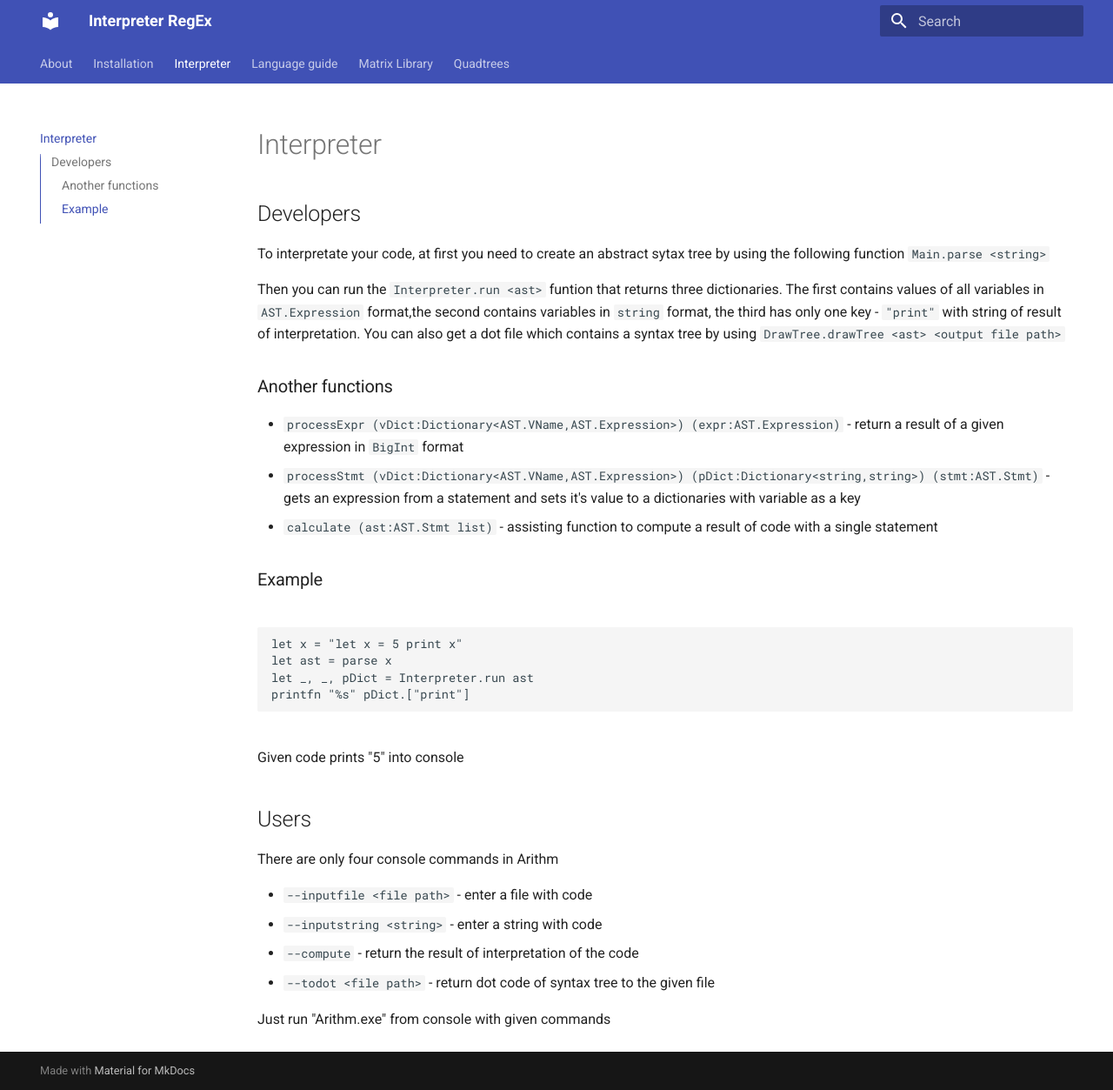
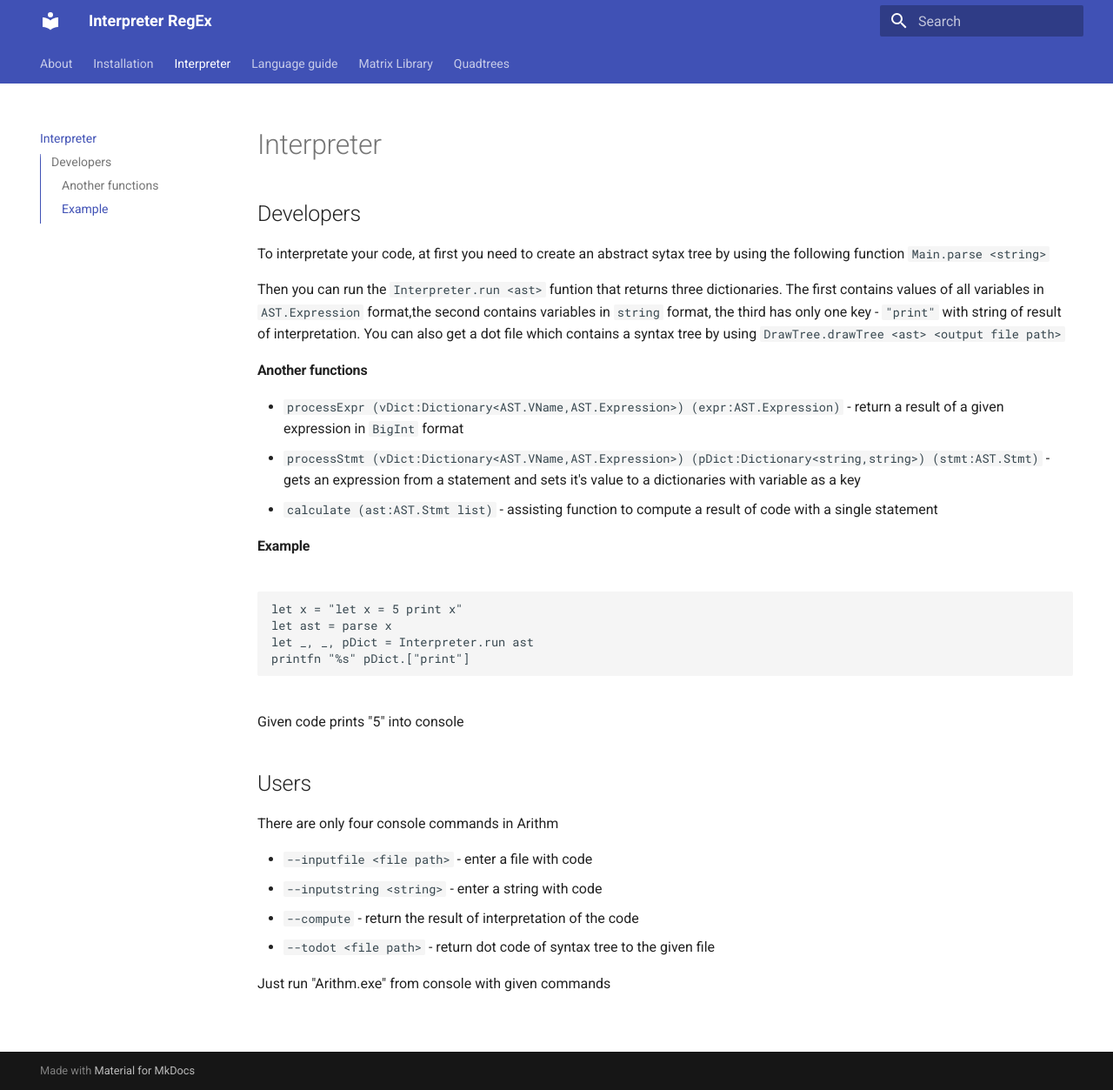
Before and after one commit to vnmsklnk/Interpreter-RegEx, an MkDocs documentation site: the page built from docs/Interpreter.md, in a window 1280 px wide and 1253 px high. Shown: the whole window at 87% size. Built offline with MkDocs 1.6.1 and Material for MkDocs 9.7.7, drawn with Linux system fonts in a browser that asks for light colours.

```diff
--- a/docs/Interpreter.md
+++ b/docs/Interpreter.md
@@ -7,13 +7,13 @@ To interpretate your code, at first you need to create an abstract sytax tree by
 Then you can run the `Interpreter.run <ast>` funtion that returns three dictionaries. The first contains values of all variables in `AST.Expression` format,the second contains variables in `string` format, the third has only one key - `"print"` with string of result of interpretation.
 You can also get a dot file which contains a syntax tree by using `DrawTree.drawTree <ast> <output file path>`
 
-### Another functions
+#### Another functions
 
 * `processExpr (vDict:Dictionary<AST.VName,AST.Expression>) (expr:AST.Expression)` - return a result of a given expression in `BigInt` format
 * `processStmt (vDict:Dictionary<AST.VName,AST.Expression>) (pDict:Dictionary<string,string>) (stmt:AST.Stmt)` - gets an expression from a statement and sets it's value to a dictionaries with variable as a key
 * `calculate (ast:AST.Stmt list)` - assisting function to compute a result of code with a single statement
 
-### Example
+#### Example
 #
 	let x = "let x = 5 print x"
 	let ast = parse x
```
Also changed, not shown: docs/index.md (+4 -0 lines).
